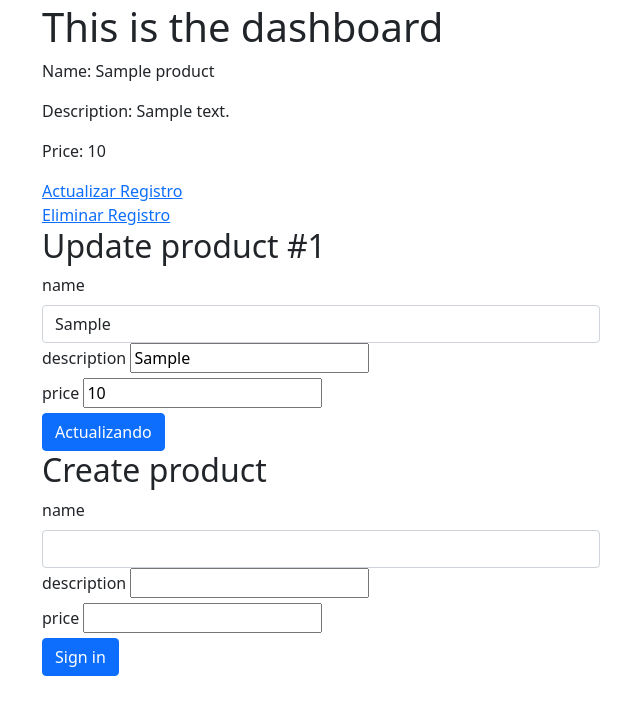
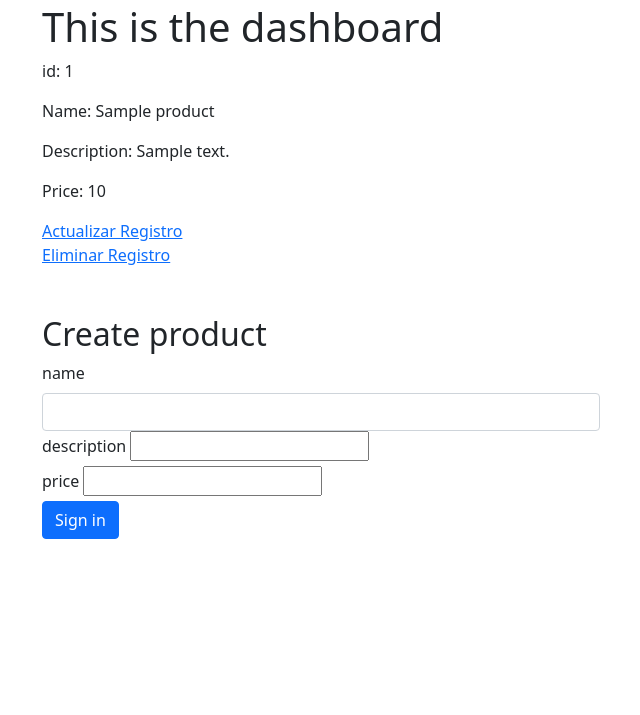
Before and after one commit to Boniich/tp-seminario-lenguajes-php, a CodeIgniter app: page /seminarioLenguajesphp/index.php/dashboard/index in a window 1280 px wide. Shown: the part 69-784 px from the top of the page, without its empty margins (40-680 px from the left). Run offline with CodeIgniter, Linux system fonts and the light colour scheme; tables that the repository leaves empty or names only in its code hold one stand-in row (values such as "Sample post").

Commit message:
refactor: clean dashboard index deleting update from and other comments

```diff
--- a/application/views/dashboard_index.php
+++ b/application/views/dashboard_index.php
@@ -45,29 +45,13 @@ defined('BASEPATH') or exit('No direct script access allowed');
 
 
             <div>
+                <p>id: <?php echo $product['id']; ?> </p>
                 <p>Name: <?php echo $product['name']; ?> </p>
                 <p>Description: <?php echo $product['description']; ?></p>
                 <p>Price: <?php echo $product['price']; ?></p>
                 <a href="<?php echo base_url("update_form/{$product['id']}"); ?>">Actualizar Registro</a><br> <!--Funciona -->
                 <a href="<?php echo base_url("delete_product/{$product['id']}"); ?>">Eliminar Registro</a> <!--Funciona -->
-
-                <?php echo form_open('dashboard/update_product'); ?>
-                <h2>Update product #<?php echo $product['id']; ?></h2>
-                <div class="col-xl-6">
-                    <label for="inputEmail4" class="form-label">name</label>
-                    <input type="text" name="name" class="form-control" id="inputEmail4" value=<?php echo $product['name']; ?>>
-                </div>
-                <div class="col-md-6">
-                    <label for="inputPassword4" class="form-label">description</label>
-                    <input type="text" name="description" class="password" class="form-control" id="inputPassword4" value=<?php echo $product['description'] ?>>
-                </div>
-                <div class="col-md-6">
-                    <label for="inputPassword4" class="form-label">price</label>
-                    <input type="number" name="price" class="password" class="form-control" id="inputPassword4" value=<?php echo $product['price'] ?>>
-                </div>
-                <div class="col-3">
-                    <button type="submit" name="submit" class="btn btn-primary">Actualizando</button>
-                </div>
+                <br><br><br>
                 <?php echo form_close(); ?>
             </div>
         <?php endforeach; ?>
@@ -91,15 +75,6 @@ defined('BASEPATH') or exit('No direct script access allowed');
             <button type="submit" name="submit" class="btn btn-primary">Sign in</button>
         </div>
         <?php echo form_close(); ?>
-
-
-        <!-- <h2>Delete product</h2>
-        <a href="<?php echo base_url('delete_product/3'); ?>">Eliminar Registro</a> -->
-        <!-- <form action="/delete_product/1" method="post">
-            <input type="hidden" name="_method" value="DELETE">
-            <button type="submit">Eliminar producto</button>
-        </form> -->
-
 </body>
 
 </html>
```
